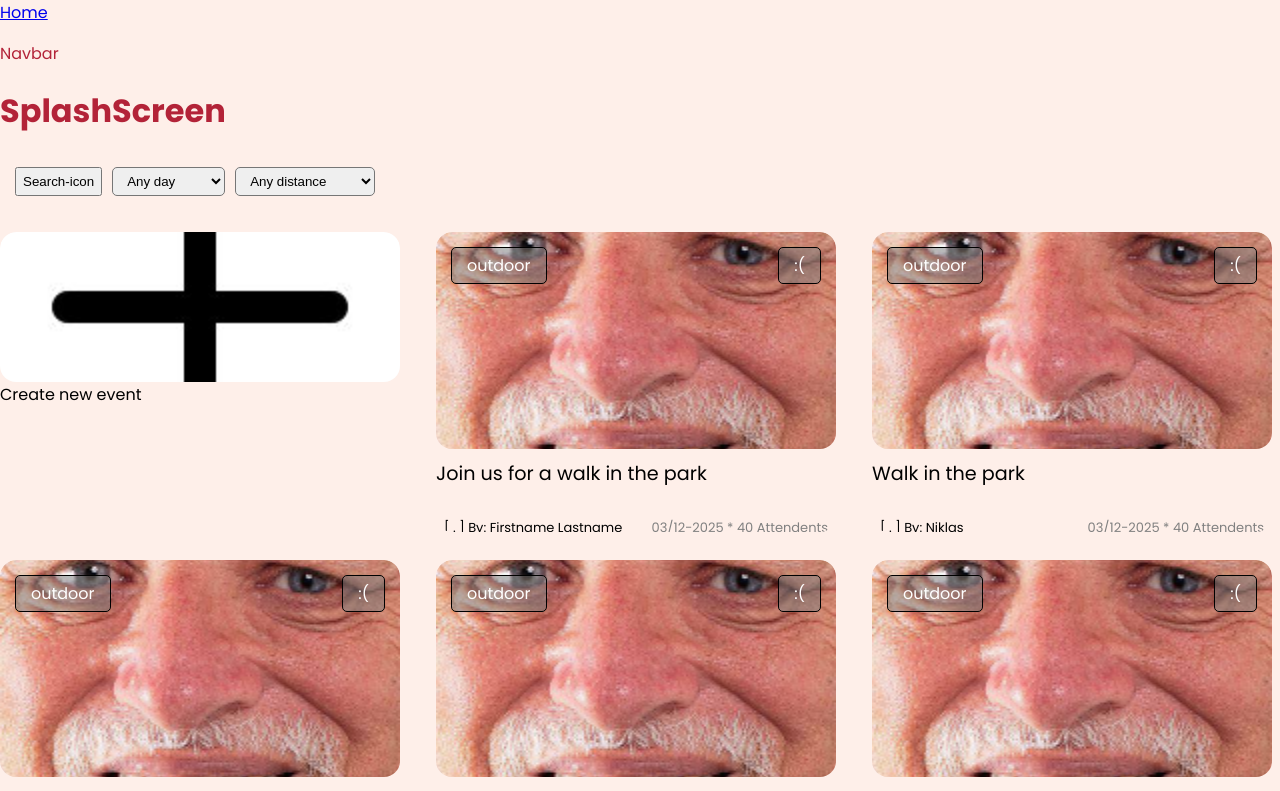
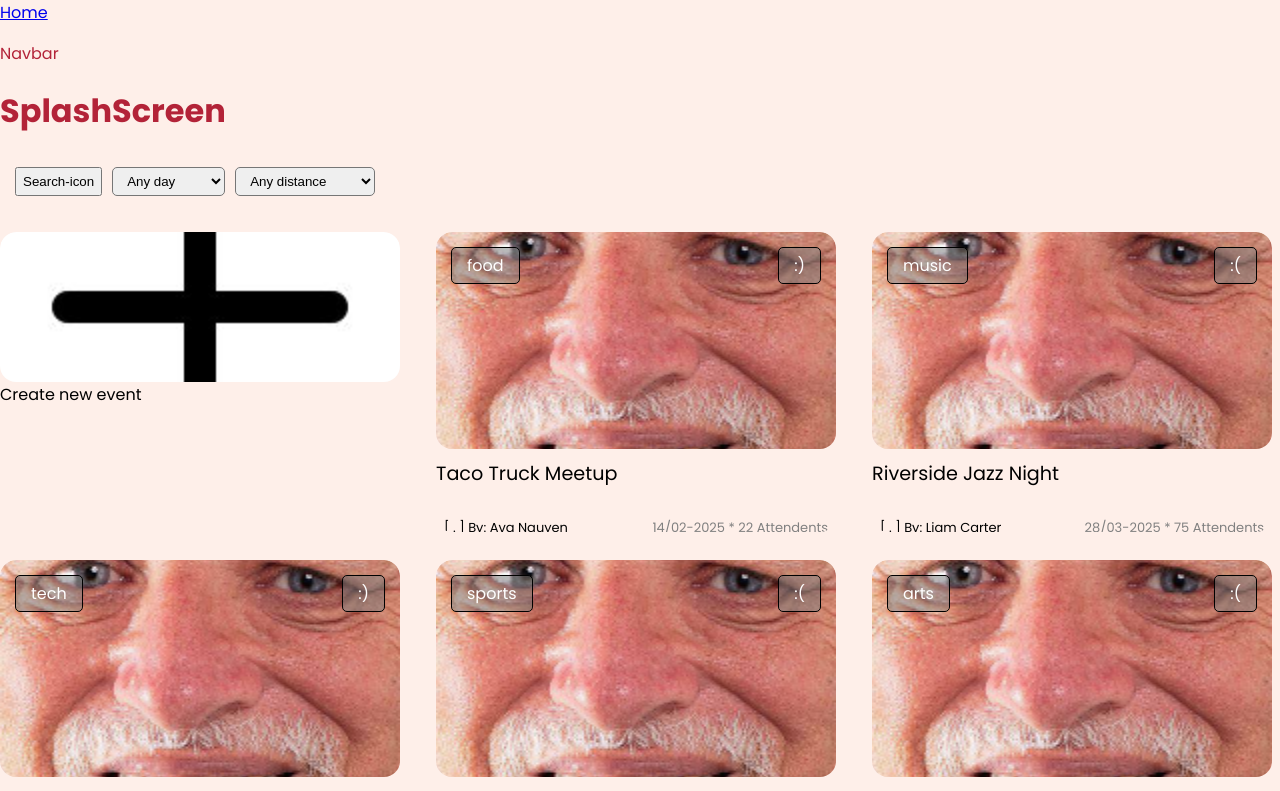
Before and after one commit to Austin-Imbastari/group4, a React (Vite) app: page / in a window 1280 px wide. Shown: the top 791 px of the page. Built offline with nearby package versions, Linux system fonts and the light colour scheme.

Commit message:
made different mockdata

```diff
--- a/src/mockData/events.js
+++ b/src/mockData/events.js
@@ -1,82 +1,82 @@
 export default [
   {
     id: 1,
-    category: "outdoor",
+    category: "food",
     picture: "/hidethepain.jpg",
-    title: "Join us for a walk in the park",
-    host: "Firstname Lastname",
-    date: "03/12-2025",
-    attendents: 40,
-    saved: false,
+    title: "Taco Truck Meetup",
+    host: "Ava Nguyen",
+    date: "14/02-2025",
+    attendents: 22,
+    saved: true,
   },
   {
     id: 2,
-    category: "outdoor",
+    category: "music",
     picture: "/hidethepain.jpg",
-    title: "Walk in the park",
-    host: "Niklas",
-    date: "03/12-2025",
-    attendents: 40,
+    title: "Riverside Jazz Night",
+    host: "Liam Carter",
+    date: "28/03-2025",
+    attendents: 75,
     saved: false,
   },
   {
     id: 3,
-    category: "outdoor",
+    category: "tech",
     picture: "/hidethepain.jpg",
-    title: "Walk in the park",
-    host: "Niklas",
-    date: "03/12-2025",
-    attendents: 40,
-    saved: false,
+    title: "Hack Night: Build & Pizza",
+    host: "Priya Shah",
+    date: "09/04-2025",
+    attendents: 48,
+    saved: true,
   },
   {
     id: 4,
-    category: "outdoor",
+    category: "sports",
     picture: "/hidethepain.jpg",
-    title: "Walk in the park",
-    host: "Niklas",
-    date: "03/12-2025",
-    attendents: 40,
+    title: "Community 5K Fun Run",
+    host: "Marcus Lee",
+    date: "21/05-2025",
+    attendents: 130,
     saved: false,
   },
   {
     id: 5,
-    category: "outdoor",
+    category: "arts",
     picture: "/hidethepain.jpg",
-    title: "Walk in the park",
-    host: "Niklas",
-    date: "03/12-2025",
-    attendents: 40,
+    title: "Paint & Sip Evening",
+    host: "Elena Rossi",
+    date: "12/06-2025",
+    attendents: 32,
     saved: false,
   },
   {
     id: 6,
     category: "outdoor",
     picture: "/hidethepain.jpg",
-    title: "Walk in the park",
-    host: "Niklas",
-    date: "03/12-2025",
-    attendents: 40,
-    saved: false,
+    title: "Sunset Hike at Ridge Trail",
+    host: "Jonas Müller",
+    date: "03/07-2025",
+    attendents: 18,
+    saved: true,
   },
   {
     id: 7,
-    category: "outdoor",
+    category: "indoor",
     picture: "/hidethepain.jpg",
-    title: "Walk in the park",
-    host: "Niklas",
-    date: "03/12-2025",
-    attendents: 40,
+    title: "Board Game Night",
+    host: "Sara Kim",
+    date: "25/08-2025",
+    attendents: 26,
     saved: false,
   },
   {
     id: 8,
-    category: "outdoor",
+    category: "community",
     picture: "/hidethepain.jpg",
-    title: "Walk in the park",
-    host: "Niklas",
-    date: "03/12-2025",
-    attendents: 40,
-    saved: false,
+    title: "Park Cleanup & Coffee",
+    host: "Diego Alvarez",
+    date: "07/09-2025",
+    attendents: 54,
+    saved: true,
   },
 ];
```
